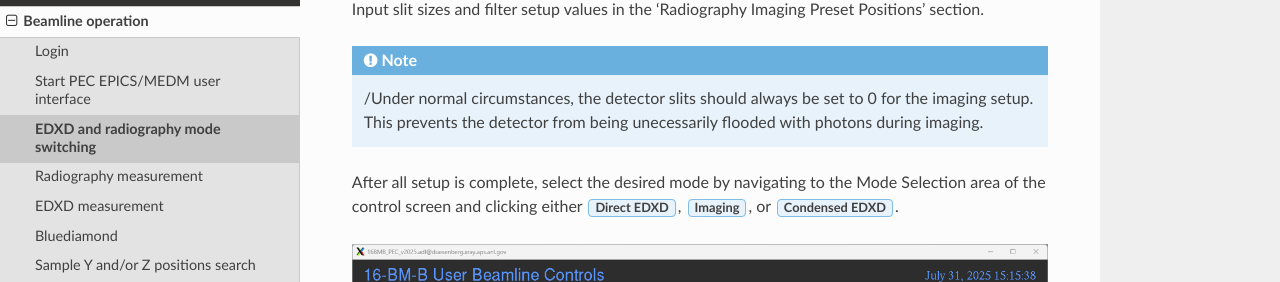
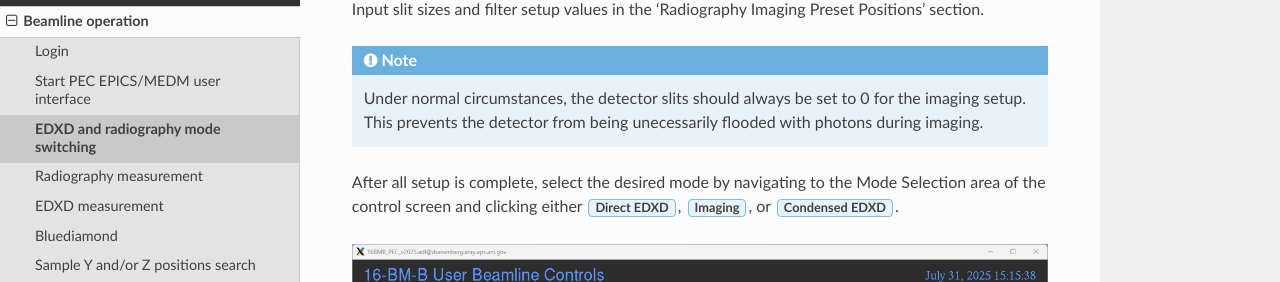
Before and after one commit to taeastmo/16BMB_manual, a Sphinx documentation site: the page built from docs/source/operations/item_003_EDXD_radiography_switching.rst, in a window 1280 px wide and 900 px high, scrolled down 2510 px. Shown: the part 169-451 px from the top of the window. Built offline with Sphinx 7.4.7 and the Read the Docs theme 3.1.0, drawn with Linux system fonts in a browser that asks for light colours.

```diff
--- a/docs/source/operations/item_003_EDXD_radiography_switching.rst
+++ b/docs/source/operations/item_003_EDXD_radiography_switching.rst
@@ -35,7 +35,7 @@ To set the slit and filter parameters for radiography, click on the menu button
 
 Input slit sizes and filter setup values in the 'Radiography Imaging Preset Positions' section.
 
-.. note:: /Under normal circumstances, the detector slits should always be set to 0 for the imaging setup. This prevents the detector from being unecessarily flooded with photons during imaging.
+.. note:: Under normal circumstances, the detector slits should always be set to 0 for the imaging setup. This prevents the detector from being unecessarily flooded with photons during imaging.
 
 
 After all setup is complete, select the desired mode by navigating to the Mode Selection area of the control screen and clicking either :guilabel:`Direct EDXD`, :guilabel:`Imaging`, or :guilabel:`Condensed EDXD`.
```
